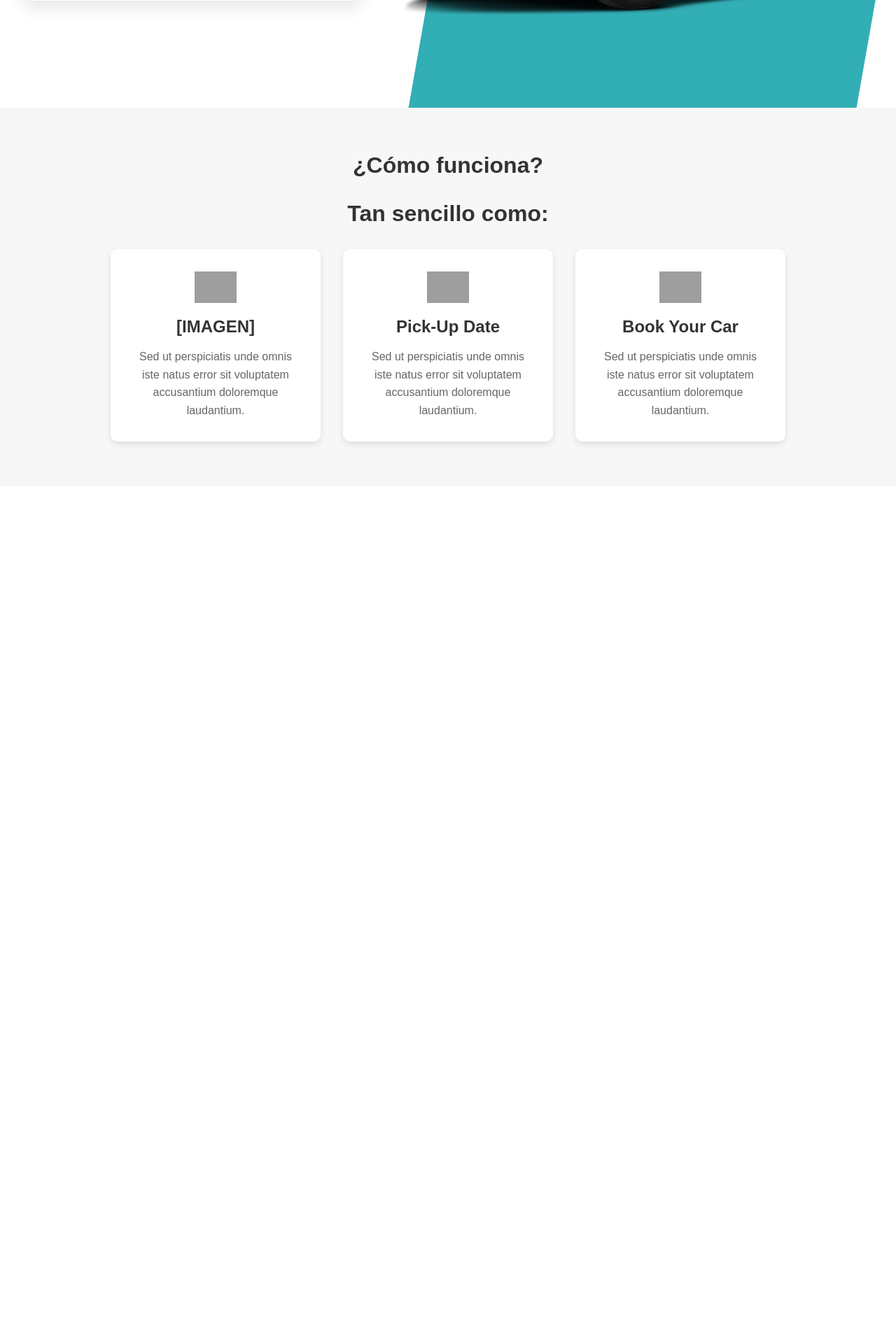
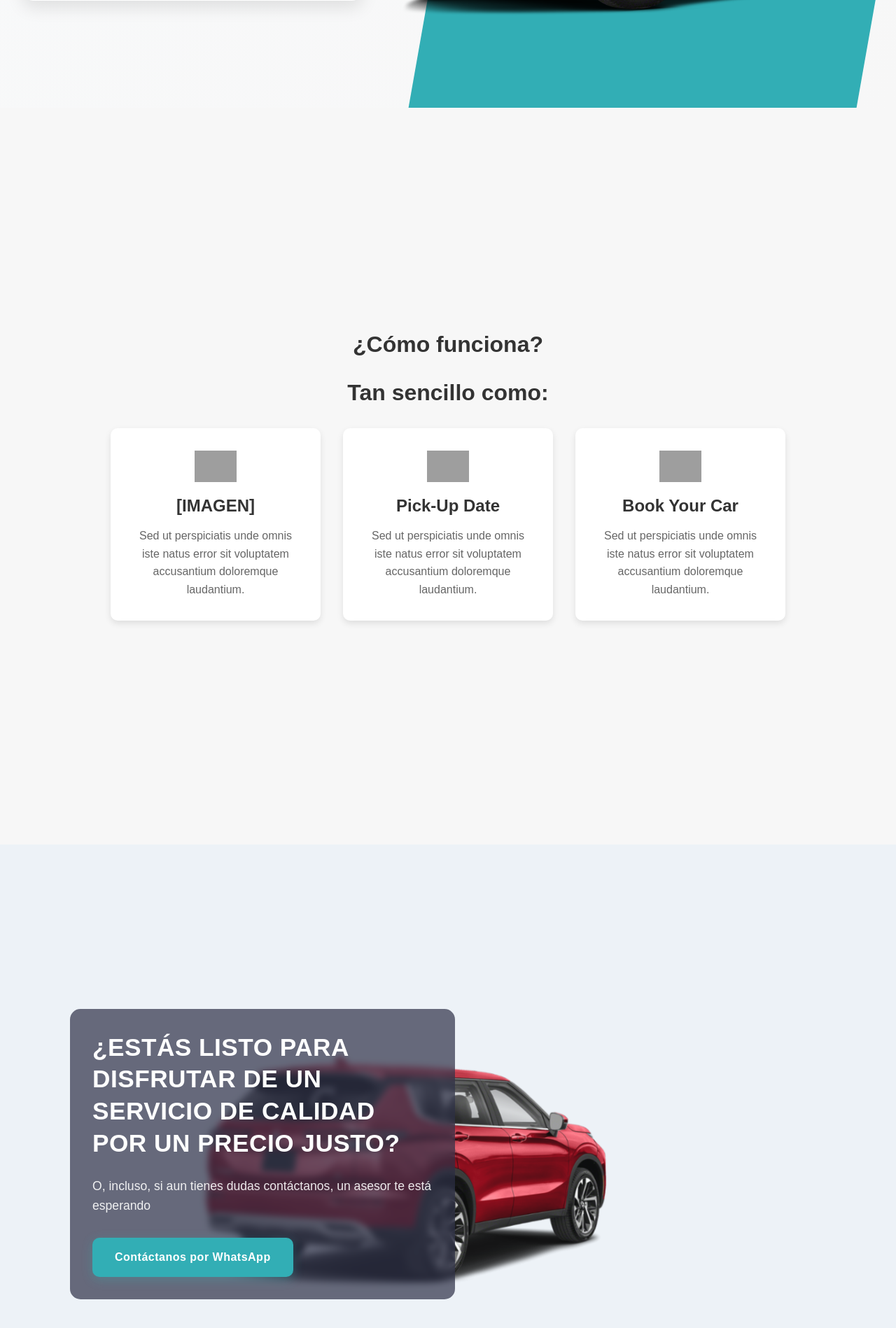
Before and after one commit to sisuramirez/exclusiva-website, a PHP site: page / in a window 1280 px wide. Shown: the part 563-2461 px from the top of the page at 70% size. Before the commit the page ends 1202 px from the top, so only its background shows below. Run offline with PHP 8.4, Linux system fonts and the light colour scheme; grey boxes are pictures that could not be loaded.

```diff
--- a/index.html
+++ b/index.html
@@ -10,7 +10,7 @@
 <body>
     <!-- Navigation -->
     <nav class="nav">
-        <div class="nav__logo"><img src="./ alt=""></div>
+        <div class="nav__logo"><img src="./ "  alt=""></div>
 
          <button class="nav__hamburger" id="hamburger">
             <span class="nav__hamburger-line"></span>
@@ -102,5 +102,17 @@
             </div>
         </div>
     </section>
+    <section class="are-you-ready">
+        <div class="are-you-ready__container">
+            <div class="are-you-ready__content">
+                <h2 class="are-you-ready__title">¿ESTÁS LISTO PARA DISFRUTAR DE UN SERVICIO DE CALIDAD POR UN PRECIO JUSTO?</h2>
+                <p class="are-you-ready__description">O, incluso, si aun tienes dudas contáctanos, un asesor te está esperando</p>
+                <a href="https://wa.me/tunumero" class="are-you-ready__button">Contáctanos por WhatsApp</a>
+            </div>
+            <div class="are-you-ready__image-container">
+                <img src="./img/suv-back.png" alt="Red SUV" class="red-suv-image">
+            </div>
+        </div>
+    </section>
 </body>
 </html>
--- a/style.css
+++ b/style.css
@@ -4,13 +4,13 @@
   --text-color: #333;
   --light-bg: white;
   --nav-bg: linear-gradient(to right, #2D3047, #393B53);
-  --how-it-works-bg: #f7f7f7; /* Fondo sólido minimalista */
-  --step-bg: white; /* Fondo de los recuadros */
-  --step-shadow: 0 4px 10px rgba(0, 0, 0, 0.1); /* Sombra suave */
-  --step-hover-shadow: 0 6px 15px rgba(0, 0, 0, 0.15); /* Sombra al pasar el mouse */
-  --step-title-color: #333; /* Color del título del paso */
-  --step-description-color: #666; /* Color del texto descriptivo */
-  --icon-size: 60px; /* Tamaño de los iconos */
+  --how-it-works-bg: #f7f7f7;
+  --step-bg: white;
+  --step-shadow: 0 4px 10px rgba(0, 0, 0, 0.1);
+  --step-hover-shadow: 0 6px 15px rgba(0, 0, 0, 0.15);
+  --step-title-color: #333;
+  --step-description-color: #666;
+  --icon-size: 60px;
 }
 
 * {
@@ -118,7 +118,7 @@ body {
   padding: 2rem 1.5rem;
   position: relative;
   overflow: hidden;
-  background: linear-gradient(135deg, var(--light-bg) 0%, white 100%);
+  background: none;
 }
 
 .hero::before {
@@ -208,20 +208,20 @@ body {
 
 /* How It Works Section */
 .how-it-works {
-  background-color: var(--how-it-works-bg); /* Usamos la variable para el fondo */
-  padding: 4rem 1.5rem; /* Espaciado vertical y horizontal */
-  text-align: center; /* Textos centrados */
+  background-color: var(--how-it-works-bg);
+  padding: 4rem 1.5rem;
+  text-align: center;
 }
 
 .how-it-works__container {
-  max-width: 1200px; /* Ancho máximo para el contenido */
-  margin: 0 auto; /* Centrar el contenedor */
+  max-width: 1200px; /* Content Max Width */
+  margin: 0 auto;
 }
 
 .how-it-works__title {
-  font-size: 2rem; /* Tamaño del título */
-  color: var(--step-title-color); /* Usamos la variable para el color del título */
-  margin-bottom: 2rem; /* Espaciado inferior */
+  font-size: 2rem;
+  color: var(--step-title-color);
+  margin-bottom: 2rem;
 }
 
 .how-it-works__steps {
@@ -261,7 +261,105 @@ body {
   line-height: 1.6;
 }
 
+/* Are You Ready Section - Fixed Position Car */
+.are-you-ready {
+  padding: 8rem 1.5rem;
+  background-color: #edf2f7; /* Fondo más claro y neutro */
+  position: relative;
+  overflow: hidden;
+}
+
+.are-you-ready__container {
+  max-width: 1200px;
+  margin: 0 auto;
+  display: flex;
+  flex-direction: column;
+  gap: 2rem;
+  position: relative;
+}
+
+.are-you-ready__content {
+  text-align: center;
+  position: relative;
+  z-index: 10;
+  background-color: rgba(45, 48, 71, 0.7);
+  padding: 2rem;
+  border-radius: 15px;
+  backdrop-filter: blur(5px);
+}
+
+.are-you-ready__title {
+  font-size: 1.8rem;
+  color: white;
+  margin-bottom: 1.5rem;
+  line-height: 1.3;
+  font-weight: 700;
+  letter-spacing: 0.5px;
+}
+
+.are-you-ready__description {
+  font-size: 1rem;
+  color: rgba(255, 255, 255, 0.9);
+  margin-bottom: 2rem;
+  line-height: 1.6;
+}
+
+.are-you-ready__button {
+  display: inline-block;
+  padding: 1.2rem 2rem;
+  background: #32aeb5;
+  color: white;
+  text-decoration: none;
+  border-radius: 10px;
+  font-weight: 600;
+  letter-spacing: 0.5px;
+  transition: all 0.3s ease;
+  border: none;
+  cursor: pointer;
+  box-shadow: 0 4px 15px rgba(50, 174, 181, 0.3);
+}
+
+.are-you-ready__button:hover {
+  transform: translateY(-3px);
+  box-shadow: 0 6px 20px rgba(50, 174, 181, 0.4);
+  background: #2c9da3;
+}
+
+.are-you-ready__button:active {
+  transform: translateY(-1px) scale(0.98);
+}
+
+.are-you-ready__image-container {
+  position: absolute;
+  top: 0;
+  left: 0;
+  width: 100%;
+  height: 100%;
+  z-index: 1;
+  pointer-events: none;
+  display: flex;
+  justify-content: center; /* Centro horizontal */
+  align-items: center; /* Centro vertical */
+}
+
+/* Hilux image positioning */
+.hilux-image {
+  display: none; /* Mantenemos oculta la Hilux */
+}
+
+/* Red SUV image positioning */
+.red-suv-image {
+  position: relative; /* Cambiado de absolute a relative */
+  width: 90%;
+  max-width: 450px;
+  height: auto;
+  object-fit: contain;
+  opacity: 0.95;
+  margin-top: 50px;
+}
+
 /* Desktop styles */
+
 @media (min-width: 1024px) {
   .nav {
     background: var(--nav-bg);
@@ -337,7 +435,7 @@ body {
     align-items: center;
     min-height: 80vh;
     padding: 2rem;
-    background: none;
+    background: linear-gradient(135deg, #f8f9fa 0%, #f7f7f7 100%);
   }
 
   .hero::before {
@@ -400,13 +498,51 @@ body {
     width: auto;
   }
 
+  .how-it-works {
+    padding: 20rem 1.5rem;
+  }
+
   .how-it-works__steps {
-    flex-direction: row; /* Desktop: pasos en línea horizontal */
-    justify-content: center; /* Centrar los pasos */
+    flex-direction: row;
+    justify-content: center;
   }
 
   .how-it-works__step {
-    flex: 1; /* Cada paso ocupa el mismo espacio */
-    max-width: 300px; /* Ancho máximo de cada recuadro */
+    flex: 1;
+    max-width: 300px;
+  }
+
+  .are-you-ready {
+    padding: 12rem 2rem;
+  }
+
+  .are-you-ready__container {
+    flex-direction: row;
+    align-items: center;
+    min-height: 500px; /* Altura mínima para dar espacio a la imagen */
+  }
+
+  .are-you-ready__content {
+    width: 50%;
+    text-align: left;
+    margin-left: 5%;
+    max-width: 550px;
+  }
+
+  .are-you-ready__title {
+    font-size: 2.2rem;
+    margin: 0 0 1.5rem 0;
+  }
+
+  .are-you-ready__description {
+    font-size: 1.1rem;
+    margin: 0 0 2rem 0;
+  }
+
+  .red-suv-image {
+    right: 5%;
+    bottom: 0;
+    width: 55%;
+    max-width: 600px;
   }
 }
```
Also changed, not shown: img/suv-back.png (added), 1 other file.
